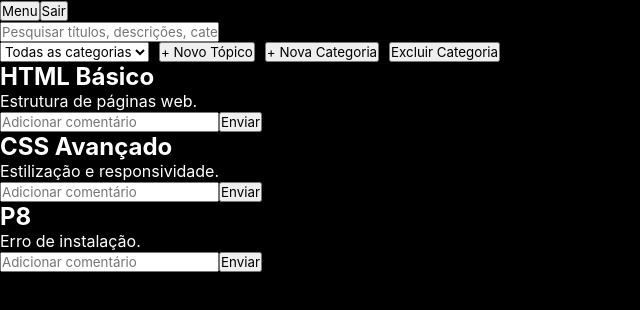
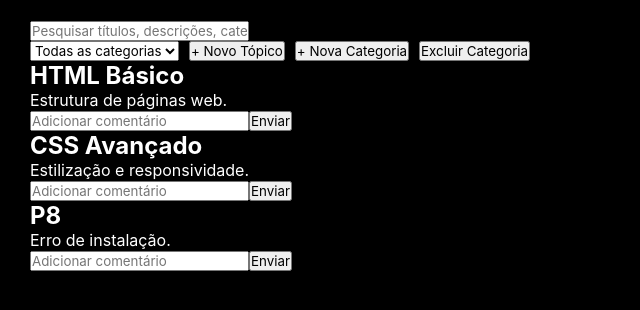
Before and after one commit to Wertco-Bombas/Wertco, a Next.js app: page /base in a window 1280 px wide. Shown: the top 310 px of the page, without its empty margins (0-640 px from the left). Built offline with nearby package versions, Linux system fonts and the light colour scheme.

Commit message:
Update Layout.js

```diff
--- a/components/Layout.js
+++ b/components/Layout.js
@@ -1,24 +1,9 @@
 export default function Layout({ children }) {
-  function handleLogout() {
-    window.location.href = "/login";
-  }
-
-  function goMenu() {
-    window.location.href = "/dashboard";
-  }
-
-  // Detecta se está na tela de Menu (dashboard)
-  const isMenuPage = window.location.pathname === "/dashboard";
-
   return (
-    <div className="layout-container">
-      <nav className="menu">
-        <div className="menu-right">
-          {!isMenuPage && <button onClick={goMenu}>Menu</button>}
-          <button onClick={handleLogout}>Sair</button>
-        </div>
-      </nav>
-      <main>{children}</main>
+    <div className="page">
+      <div className="container">
+        {children}
+      </div>
     </div>
-  );
+  )
 }
```
